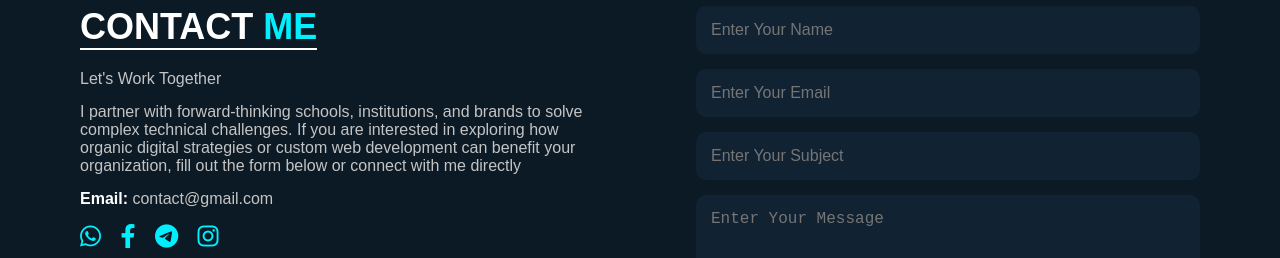
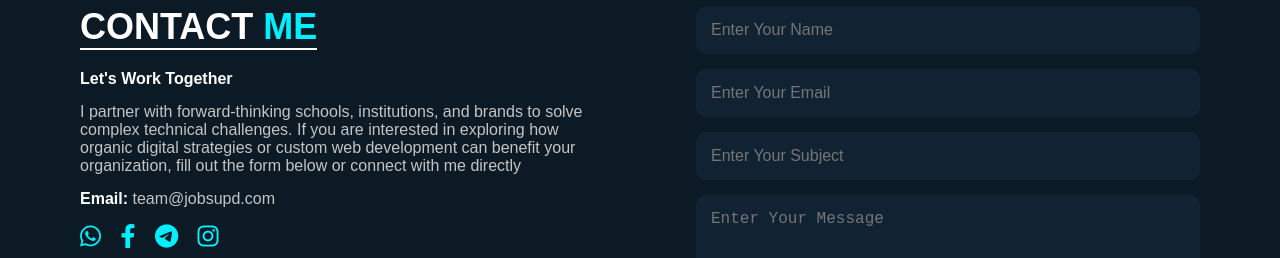
Before and after one commit to kayshutech/portfolio, a plain HTML site: page index.html in a window 1280 px wide. Shown: the part 3073-3331 px from the top of the page. Drawn offline with Linux system fonts and the light colour scheme.

Commit message:
Update index.html

```diff
--- a/index.html
+++ b/index.html
@@ -98,6 +98,7 @@
             </div>
         </div>
         </div>
+    <section>
     <div class="skills-section">
         <h2>Professional Skills</h2>
         <div class="circular-skills">
@@ -122,15 +123,17 @@
             </div>
         </div>
     </div>
+       <section/>
+
     <section class="contact" id="contact">
         <div class="contact-content">
             <div class="contact-info">
                 <h2>Contact <span>Me</span></h2>
-                <p>Let's Work Together</p>
+                <p><strong>Let's Work Together</strong></p>
                 <p>I partner with forward-thinking schools, institutions, and brands to solve complex technical challenges.
                     If you are interested in exploring how organic digital strategies or custom web development can benefit your organization,
                     fill out the form below or connect with me directly</p>
-                <p><strong>Email:</strong> contact@gmail.com</p>
+                <p><strong>Email:</strong> team@jobsupd.com</p>
                 <div class="social-links">
                      <a href="https://whatsapp.com/channel/0029VbCi6y56hENor03Uab3w" target="_blank"> <i class="fab fa-whatsapp"></i></a>
                     <a href="https://www.facebook.com/profile.php?id=61576449825014"><i class="fab fa-facebook-f"></i></a>
```
